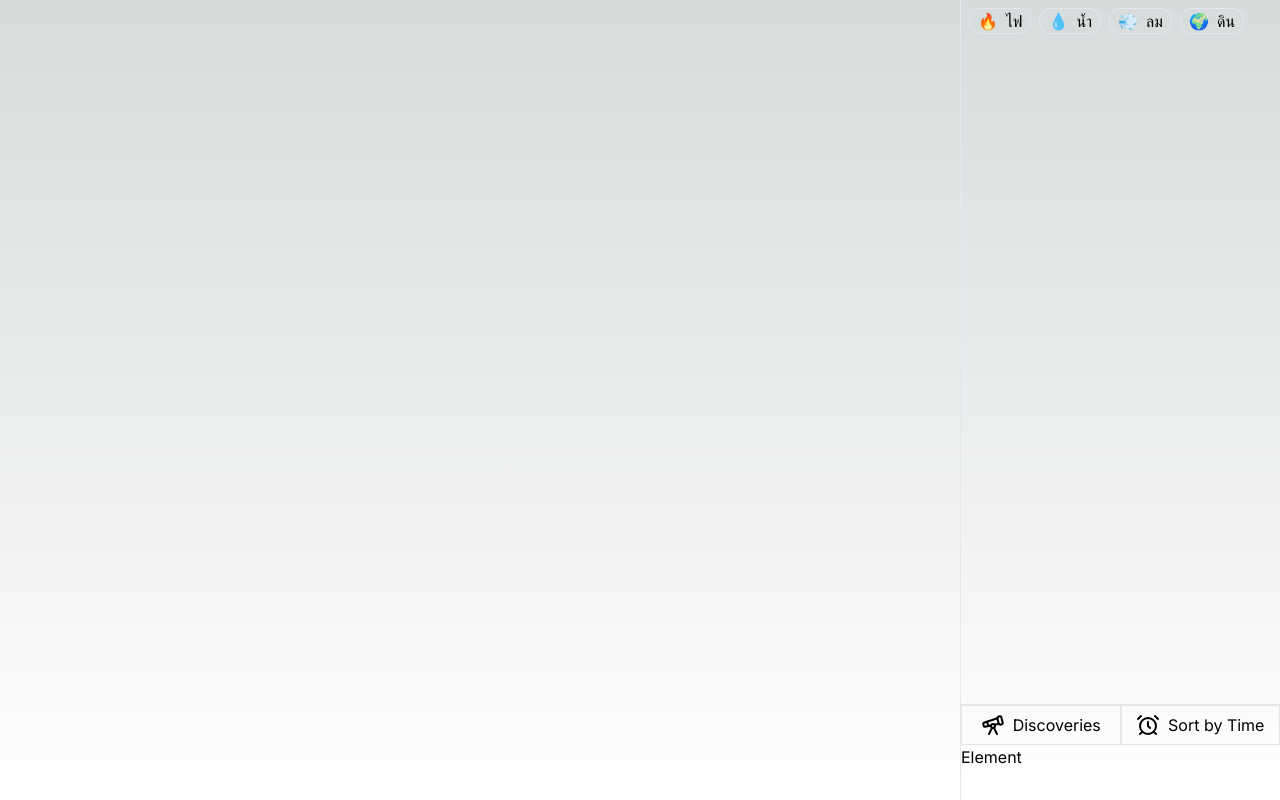
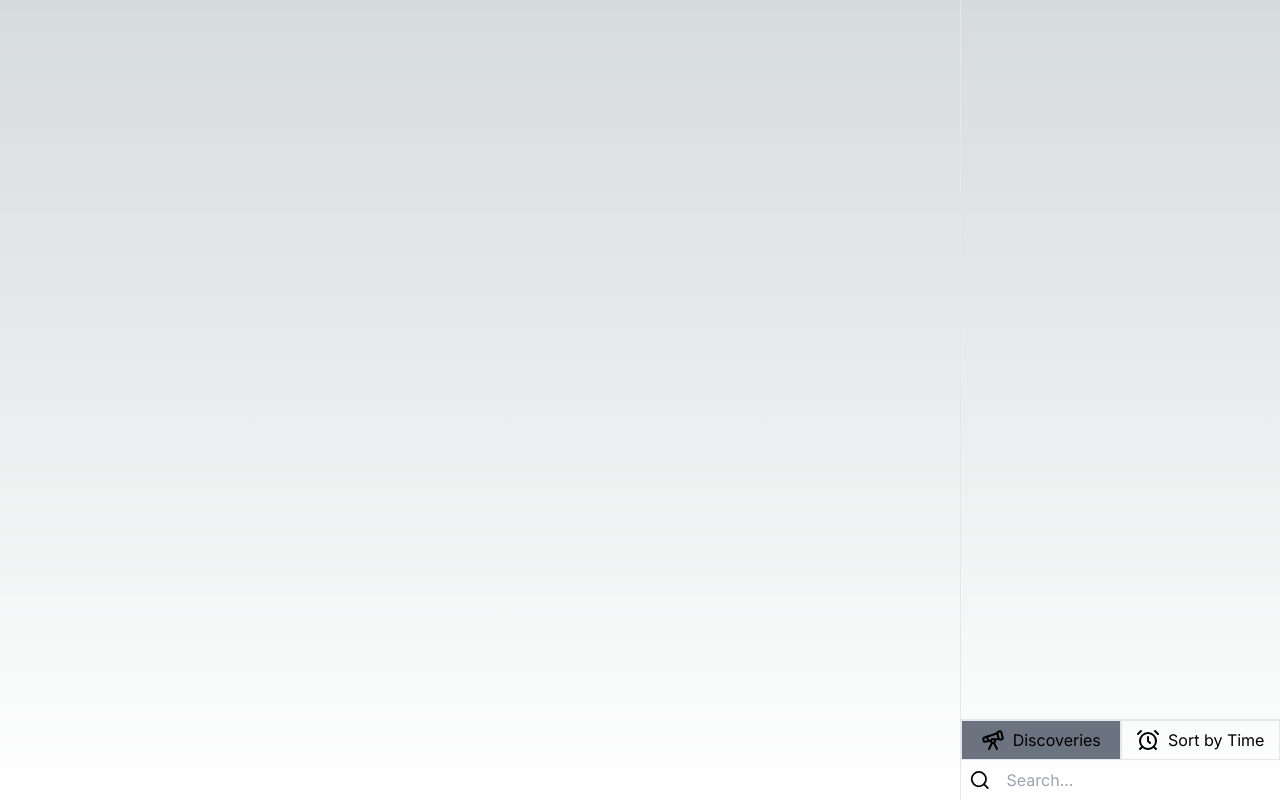
Before and after one commit to dekdao/infinite-craft-nextjs, a Next.js app: page / in a window 1280 px wide. Both pictures are taken after a click on the button "Discoveries". Built offline with nearby package versions, Linux system fonts and the light colour scheme.

Commit message:
feat: add filter feature

```diff
--- a/src/components/side-bar.tsx
+++ b/src/components/side-bar.tsx
@@ -1,11 +1,13 @@
-import { Telescope } from "lucide-react";
-import { useState } from "react";
+import { Search, Telescope } from "lucide-react";
+import { useMemo, useState } from "react";
 import { Sort, SortButton } from "./sort-button";
 import { Element } from "@/interfaces/element";
 import { ElementCardSideBarWrapper } from "./element-card";
 
 export const SideBar = ({ elements }: { elements: Element[] }) => {
   const [sort, setSort] = useState(Sort.Time);
+  const [isDiscoveries, setIsDiscoveries] = useState(false);
+  const [word, setWord] = useState("");
 
   const onRotateSort = () => {
     switch (sort) {
@@ -21,23 +23,59 @@ export const SideBar = ({ elements }: { elements: Element[] }) => {
     }
   };
 
+  const sortedElement = useMemo(() => {
+    const sortedElement = [...elements];
+    switch (sort) {
+      case Sort.Time:
+        return sortedElement;
+      case Sort.Name:
+        return sortedElement.sort((a, b) => a.text.localeCompare(b.text));
+      case Sort.Emoji:
+        return sortedElement.sort((a, b) => a.emoji.localeCompare(b.emoji));
+    }
+  }, [elements, sort]);
+
   return (
     <div className="col-span-3 border-l h-screen flex flex-col">
       <div className="flex flex-1 justify-start items-start">
         <div className="flex flex-wrap gap-2 p-2">
-          {elements.map((element) => (
-            <ElementCardSideBarWrapper key={element.text} element={element} />
-          ))}
+          {sortedElement
+            .filter((v) => !isDiscoveries || (isDiscoveries && v.discovered))
+            .filter((v) => !word || v.text.includes(word) || v.emoji.includes(word))
+            .map((element) => (
+              <ElementCardSideBarWrapper key={element.text} element={element} />
+            ))}
         </div>
       </div>
-      <div className="h-24 border-t flex-shrink-0 flex-col">
+      <div className="h-22 border-t flex-shrink-0 flex-col">
         <div className="flex h-10">
-          <button className="flex flex-1 border gap-2 justify-center items-center">
-            <Telescope /> Discoveries
-          </button>
+          {!isDiscoveries && (
+            <button
+              className="flex flex-1 border gap-2 justify-center items-center"
+              onClick={() => setIsDiscoveries(true)}
+            >
+              <Telescope /> Discoveries
+            </button>
+          )}
+          {isDiscoveries && (
+            <button
+              className="flex flex-1 border gap-2 justify-center items-center bg-gray-500"
+              onClick={() => setIsDiscoveries(false)}
+            >
+              <Telescope /> Discoveries
+            </button>
+          )}
           <SortButton sort={sort} onClick={onRotateSort} />
         </div>
-        <div className="flex-1">Element</div>
+        <div className="flex items-center gap-2 p-2">
+          <Search />{" "}
+          <input
+            value={word}
+            onChange={(e) => setWord(e.target.value)}
+            className="flex px-2 rounded-md w-full text-gray-600"
+            placeholder="Search..."
+          />
+        </div>
       </div>
     </div>
   );
--- a/src/pages/api/combine.ts
+++ b/src/pages/api/combine.ts
@@ -56,7 +56,7 @@ export default async function handler(
 
         ONLY answer in the following JSON format.
 
-        { "emoji": [emoji represent the text], "text": [text in the same language as the 2 words] }`,
+        { "emoji": [emoji that best represent the text], "text": [text in the same language as the 2 words] }`,
       },
       { role: "user", content: `${word1} + ${word2} =` },
     ],
```
